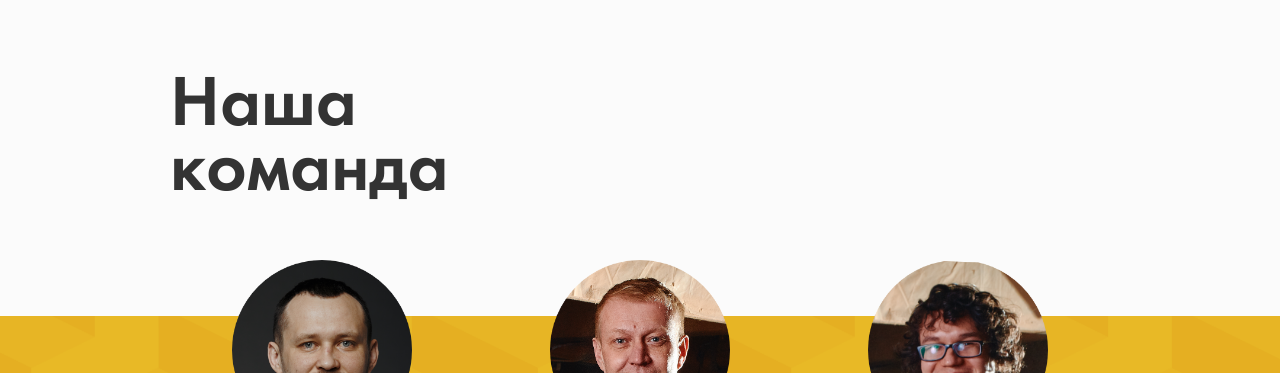
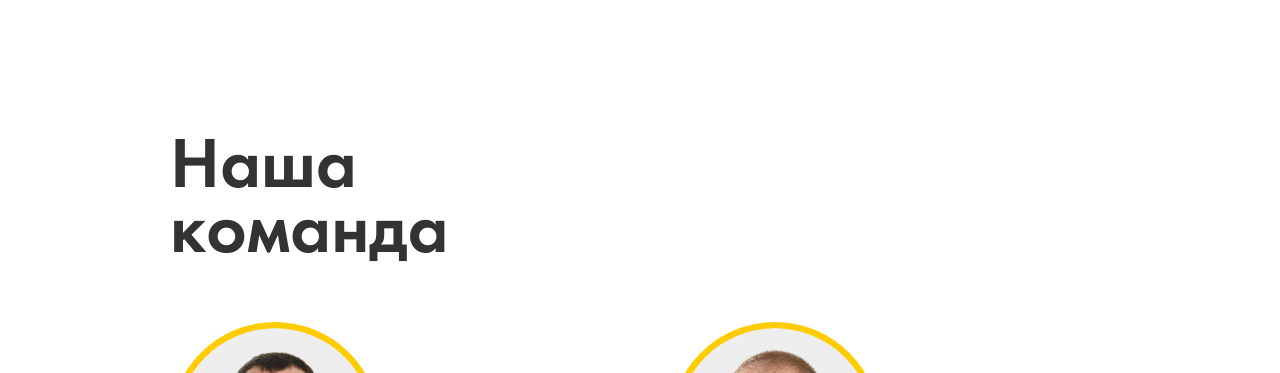
Before and after one commit to Mikhail11/Proffi-Group, a PHP site: page /index.html in a window 1280 px wide. Shown: the part 6127-6500 px from the top of the page. Run offline with PHP 8.4, Linux system fonts and the light colour scheme.

Commit message:
Переверстан блок команды, добавлены серые блоки

```diff
--- a/css/style.css
+++ b/css/style.css
@@ -73,7 +73,7 @@ html {
 
 body {
     font-family: 'FuturaDemiC', sans-serif;
-    background-color: #fbfbfb;
+    background-color: #fff;
 }
 
 /* хром, сафари */
@@ -353,7 +353,7 @@ a:focus {
 .section {
     width: 100%;
     padding: 3rem 0;
-    background-color: #fbfbfb;
+    background-color: #fff;
     flex-direction: column;
 }
 
--- a/index.html
+++ b/index.html
@@ -140,7 +140,7 @@
         <div class="projects">
             <div class="project__text-block">
                 <span class="projects__header header">Наши проекты</span>
-                <span class="projects__sub-header">Наша компания успешно создает лестницы для частных домов и коммерческих объектов в Казани более 7 лет. Взгляните на наши последние проекты и оцените качество нашей работы.</span>
+                <span class="projects__sub-header">Наша компания создает красивые, удобные и безопасные лестницы с 2010 года. мы реализуем проекты разного масштаба: от лестниц для частных домов до уникальных проектов в сотрудничестве с лучшими дизайнерами Татарстана.</span>
             </div>
             <div class="projects__preview">
                 <div class="projects__row flexible">
@@ -191,12 +191,13 @@
                 </div>
             </div>
             <div class="projects__btn-group">
-                <a class="projects__catalog-btn btn btn_yellow-brd">скачать каталог</a>
+                <a href="marketing.pdf" target="_blank" class="projects__catalog-btn btn btn_yellow">скачать каталог</a>
             </div>
         </div>
     </div>
 </section>
 <section class="section section_relative flexible" id="materials">
+    <div class="wood"></div>
     <div class="section__content">
         <div class="materials flexible">
             <span class="materials__header header">Лучшее дерево</span>
@@ -229,6 +230,11 @@
                     </li>
                 </ul>
             </div>
+        </div>
+    </div>
+    <div class="section__content_grey flexible">
+        <div class="section__content not_marged">
+            <div class="materials flexible not_marged">
                 <div class="materials__about">
                     <div class="materials__property">
                         <div class="materials__property-item">
@@ -255,7 +261,7 @@
                 </div>
             </div>
         </div>
-    <div class="wood"></div>
+    </div>
 </section>
 <section class="section section_relative flexible" id="safety">
     <div class="section__content">
@@ -399,42 +405,73 @@
         </div>
     </div>
 </section>
-<section class="section flexible backgrounded-team" id="team">
+<section class="section flexible" id="team">
     <div class="section__content">
         <div class="team">
             <span class="team__header header">
                 Наша команда
             </span>
             <div class="team__persons flexible">
-                <div class="team__persons-item">
+                <div class="team__persons-item flexible not_marged">
                     <img src="img/team/Photo1.png" alt="" class="team__person-img">
-                    <div>
+                    <div class="team__person-info">
                         <span class="team__person-name">Антон Сергеев</span>
                         <span class="team__person-speciality">Директор Proffi Group</span>
                     </div>
                 </div>
-                <div class="team__persons-item">
+                <div class="team__persons-item flexible">
                     <img src="img/team/Photo2.png" alt="" class="team__person-img">
-                    <div>
+                    <div class="team__person-info">
                         <span class="team__person-name">Владимир Красненков</span>
                         <span class="team__person-speciality">Технический директор</span>
                     </div>
                 </div>
-                <div class="team__persons-item">
+            </div>
+            <div class="team__sub-persons flexible">
+                <div class="team__persons-item flexible not_marged">
                     <img src="img/team/Photo3.png" alt="" class="team__person-img">
-                    <div>
-                        <span class="team__person-name">Рустам Галеев</span>
-                        <span class="team__person-speciality">Дизанер лестниц</span>
+                    <div class="team__person-info">
+                        <span class="team__person-name">Ксения Иванова</span>
+                        <span class="team__person-speciality">Директор по качеству</span>
+                    </div>
+                </div>
+                <div class="team__persons-item flexible">
+                    <img src="img/team/Photo4.png" alt="" class="team__person-img">
+                    <div class="team__person-info">
+                        <span class="team__person-name">Михаил Суриков</span>
+                        <span class="team__person-speciality">Начальник производства</span>
+                    </div>
+                </div>
+                <div class="team__persons-item flexible">
+                    <img src="img/team/Photo5.png" alt="" class="team__person-img">
+                    <div class="team__person-info">
+                        <span class="team__person-name">Сергей Капчеля</span>
+                        <span class="team__person-speciality">Менеджер-замерщик</span>
                     </div>
                 </div>
             </div>
-            <div class="team__description flexible">
-                <span class="team__description-item">
-                    В Proffi Group работают настоящие профессионалы. Сегодня каждую операцию по изготовлению лестницы делают на отдельном участке: столяры распиливают и делают заготовки для лестниц. На шлифовальном участке лестницу избавляют от заусенцев и делают её идеально гладкой.
-                </span>
-                <span class="team__description-item">
-                    На малярном участке красят и обрабатывают лестницу, чтобы она прослужила клиентам минимум 15 лет. Монтажные бригады делают финальную работу — устанавливают лестницу в доме клиента.
-                </span>
+            <div class="team__sub-persons flexible">
+                <div class="team__persons-item flexible not_marged right-marged">
+                    <img src="img/team/Photo6.png" alt="" class="team__person-img">
+                    <div class="team__person-info">
+                        <span class="team__person-name">Рустам  Галеев</span>
+                        <span class="team__person-speciality">Дизайнер-конструктор</span>
+                    </div>
+                </div>
+                <div class="team__persons-item flexible">
+                    <img src="img/team/Photo8.png" alt="" class="team__person-img">
+                    <div class="team__person-info">
+                        <span class="team__person-name">Леонид Макаров</span>
+                        <span class="team__person-speciality">Ведущий столяр</span>
+                    </div>
+                </div>
+                <div class="team__persons-item flexible">
+                    <img src="img/team/Photo7.png" alt="" class="team__person-img">
+                    <div class="team__person-info">
+                        <span class="team__person-name width-fixed">Снежана  Генералова</span>
+                        <span class="team__person-speciality">Офис-менеджер</span>
+                    </div>
+                </div>
             </div>
         </div>
     </div>
@@ -453,6 +490,11 @@
     <div class="section__content">
         <div class="feedback">
             <span class="feedback__header header">Оставьте заявку</span>
+        </div>
+    </div>
+    <div class="section__content_grey flexible marged">
+        <div class="section__content">
+            <div class="feedback feedback_sub-block">
                 <span class="feedback__sub-header">Мы свяжемся с вами в течение часа</span>
                 <div class="feedback__content flexible">
                     <div class="feedback__content-item">
@@ -463,7 +505,7 @@
                             <textarea id="comment" rows="10" class="form__input form__input_textarea" placeholder="Комментарий"></textarea>
                         </form>
                     </div>
-                <div class="feedback__content-item feedback__content-item_stretch">
+                    <div class="feedback__content-item feedback__content-item_stretch" id="dropZone">
                         <div class="feedback_drag-drop-img flexible">
                             <img src="img/feedback/icon1.png" alt="" class="feedback__img">
                             <span class="feedback__text">Если у вас есть фото лестницы, которая вам нравится, перетащите его сюда</span>
@@ -471,6 +513,7 @@
                     </div>
                 </div>
                 <a class="btn btn_yellow feedback__button">ОТПРАВИТЬ</a>
+            </div>
         </div>
     </div>
 </section>
@@ -663,5 +706,9 @@
 
 <!-- Core JavaScript Files -->
 <script src="js/main.js"></script>
+
+<!-- Drag and Drop upload -->
+<script src="js/upload.js"></script>
+
 </body>
 </html>
```
Also changed, not shown: other parts of css/style.css (+65 -18 lines), img/preview/pic 1.png, img/preview/pic 2.png, img/preview/pic 3.png, img/preview/pic 4.png, img/preview/pic 5.png, img/preview/pic 6.png, img/team/Photo1.png, img/team/Photo2.png, img/team/Photo3.png, img/team/Photo4.png (added), img/team/Photo5.png (added), img/team/Photo6.png (added), img/team/Photo7.png (added), 1 more files, 1 other file. Lines whose indentation alone changed are shown as unchanged.
